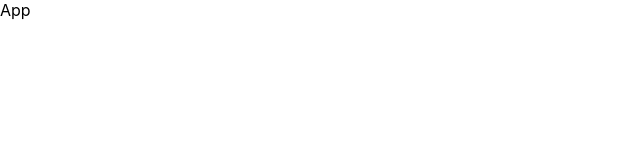
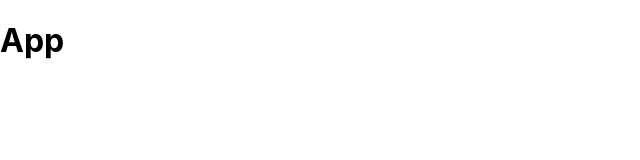
Before and after one commit to eliocro/iris, a React (Create React App) app: page / in a window 1280 px wide. Shown: the top 160 px of the page, without its empty margins (0-640 px from the left). Built offline with nearby package versions, Linux system fonts and the light colour scheme.

Commit message:
Add initial sass setup

```diff
--- a/package.json
+++ b/package.json
@@ -18,6 +18,7 @@
     "@testing-library/jest-dom": "^5.11.4",
     "@testing-library/react": "^11.1.0",
     "@testing-library/user-event": "^12.1.10",
+    "node-sass": "^4.14.1",
     "react": "^17.0.2",
     "react-dom": "^17.0.2",
     "react-scripts": "4.0.3"
--- a/src/components/App.js
+++ b/src/components/App/index.js
@@ -1,11 +1,10 @@
 import React from 'react';
-import './App.css';
-
+import './style.scss';
 
 function App() {
   return (
     <div>
-      App
+      <h1>App</h1>
     </div>
   );
 }
--- a/src/index.js
+++ b/src/index.js
@@ -1,6 +1,6 @@
 import React from 'react';
 import ReactDOM from 'react-dom';
-import './index.css';
+import './style.scss';
 
 import App from './components/App';
 
--- a/src/index.css
+++ b/src/sass/base/base.scss
@@ -1,13 +1,12 @@
+
 body {
   margin: 0;
+  padding: 0;
+
   font-family: -apple-system, BlinkMacSystemFont, 'Segoe UI', 'Roboto', 'Oxygen',
     'Ubuntu', 'Cantarell', 'Fira Sans', 'Droid Sans', 'Helvetica Neue',
     sans-serif;
+
   -webkit-font-smoothing: antialiased;
   -moz-osx-font-smoothing: grayscale;
 }
-
-code {
-  font-family: source-code-pro, Menlo, Monaco, Consolas, 'Courier New',
-    monospace;
-}
--- /dev/null
+++ b/src/sass/base/variables.scss
@@ -0,0 +1,2 @@
+
+// Colors
--- /dev/null
+++ b/src/style.scss
@@ -0,0 +1,4 @@
+
+@import 'sass/base/variables';
+@import 'sass/base/base';
+@import 'sass/layout/base';
```
Also changed, not shown: src/components/App/style.scss (added), src/sass/layout/base.scss (added), 1 other file (tests, documents, lock files or other folders).
